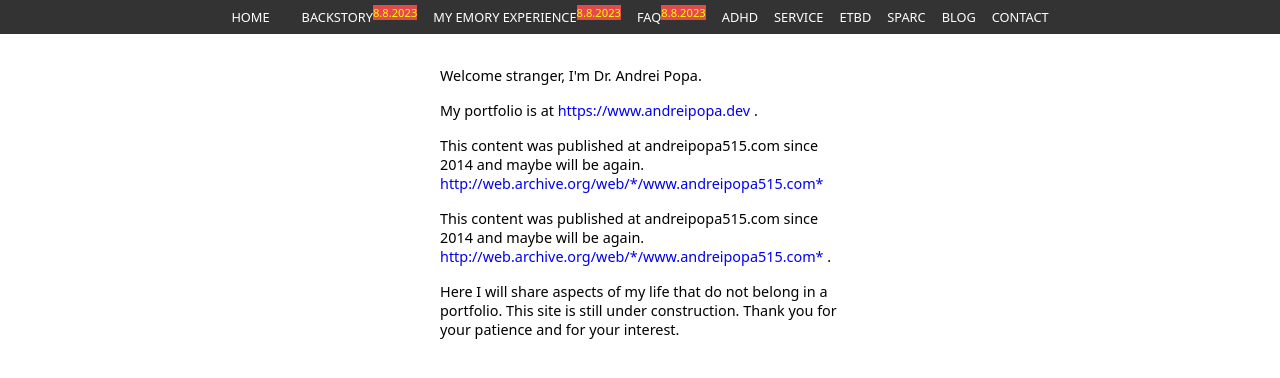
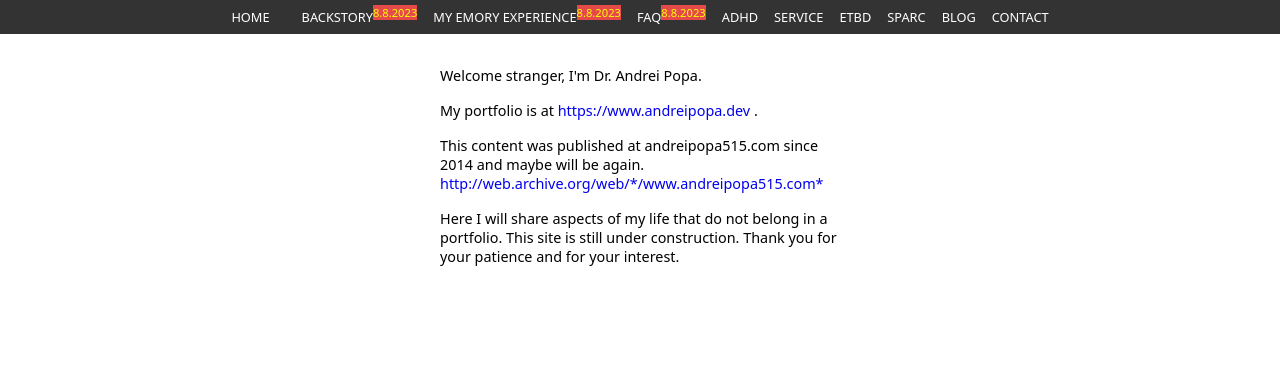
Before and after one commit to ap-dev1/andreipopa515, a React (Create React App) app: page /#/ in a window 1280 px wide. Shown: the top 378 px of the page. Built offline with nearby package versions, Linux system fonts and the light colour scheme.

Commit message:
minot change

```diff
--- a/src/pages/home/HomePage.js
+++ b/src/pages/home/HomePage.js
@@ -31,15 +31,6 @@ export default function HomePage() {
                 <p>
                     This content was published at andreipopa515.com since 2014 and maybe will be again.
                     <a href="http://web.archive.org/web/*/www.andreipopa515.com*"> http://web.archive.org/web/*/www.andreipopa515.com*</a>
-
-                    {/* Here I will share aspects of my life that do not belong in a portfolio. */}
-                </p>
-
-                <p>
-                    This content was published at andreipopa515.com since 2014 and maybe will be again.
-                    <a href="http://web.archive.org/web/*/www.andreipopa515.com*"> http://web.archive.org/web/*/www.andreipopa515.com*</a> .
-
-
                 </p>
 
                 <p>
```
